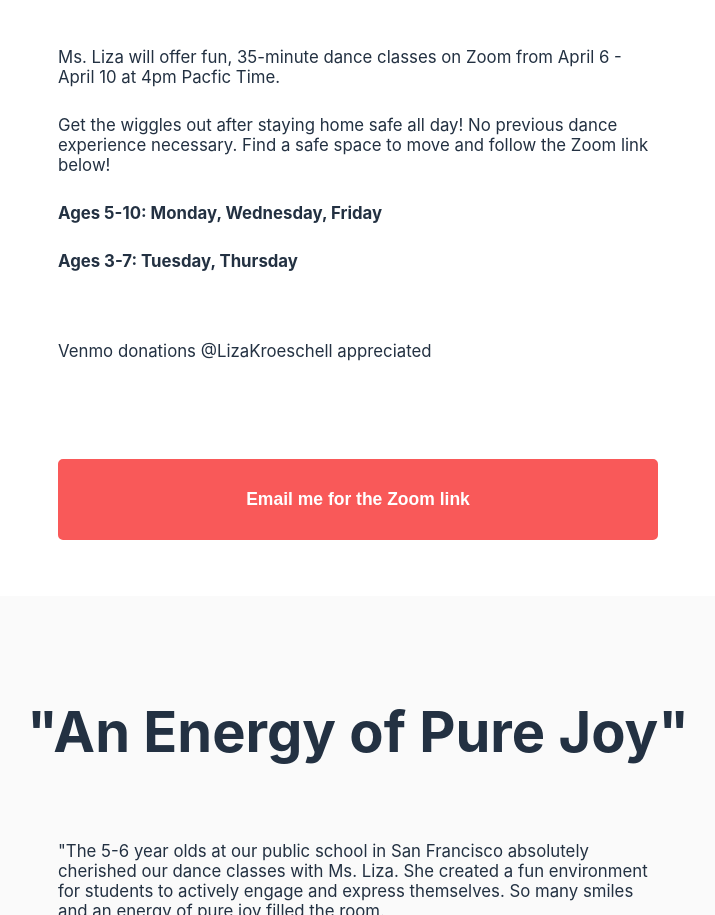
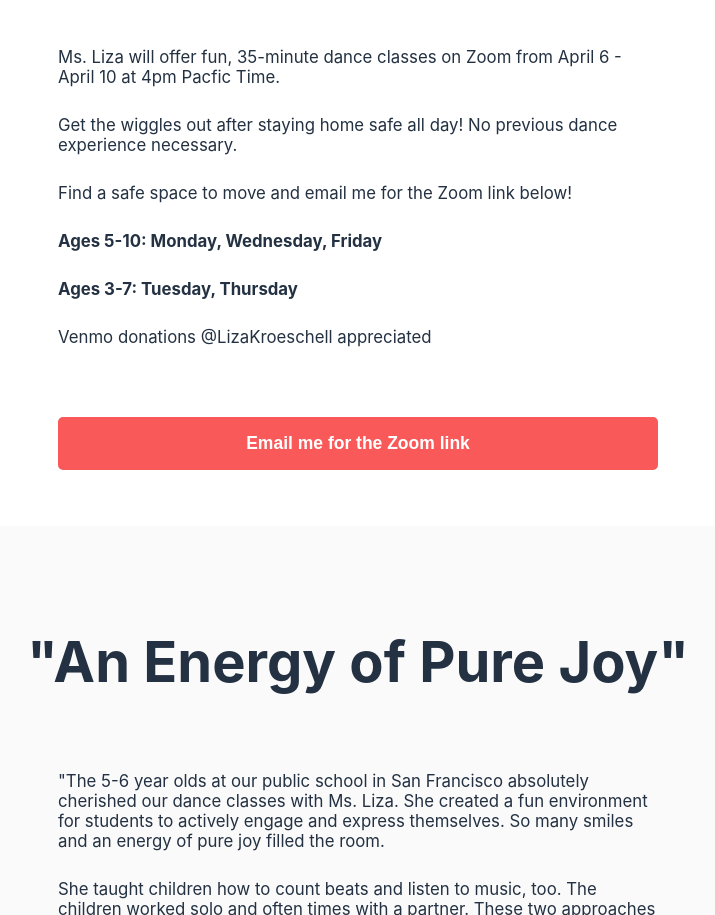
Before and after one commit to JamesODonoghue/liza-kroeschell, a React (Create React App) app: page / in a window 1280 px wide. Shown: the part 889-1804 px from the top of the page, without its empty margins (282-997 px from the left). Built offline with nearby package versions, Linux system fonts and the light colour scheme.

Commit message:
updated the button style.

```diff
--- a/src/components/App/App.css
+++ b/src/components/App/App.css
@@ -139,7 +139,7 @@ button:hover {
 button {
     font-size: 1.25rem;
     font-weight: bold;
-    padding: 2rem 5rem;
+    padding: 1rem 4rem;
     border-radius: 5px;
     border: 2px solid var(--button-color);
     background: var(--button-color);
--- a/src/components/ZoomClass/index.tsx
+++ b/src/components/ZoomClass/index.tsx
@@ -9,9 +9,10 @@ export const ZoomClass = () => (
         </p>
         <p>
             Get the wiggles out after staying home safe all day! No previous
-            dance experience necessary. Find a safe space to move and follow the
-            Zoom link below!
+            dance experience necessary.
         </p>
+
+        <p>Find a safe space to move and email me for the Zoom link below!</p>
         <p>
             <b>Ages 5-10: Monday, Wednesday, Friday</b>
         </p>
@@ -19,11 +20,9 @@ export const ZoomClass = () => (
             <b>Ages 3-7: Tuesday, Thursday</b>
         </p>
 
-        <p style={{ marginTop: "5rem" }}>
-            Venmo donations @LizaKroeschell appreciated
-        </p>
+        <p>Venmo donations @LizaKroeschell appreciated</p>
 
-        <div style={{ marginTop: "7rem" }}>
+        <div style={{ marginTop: "5rem" }}>
             <a href="mailto:liza.kroeschell@gmail.com?subject=Zoom Dance Class">
                 <button>Email me for the Zoom link</button>
             </a>
```
